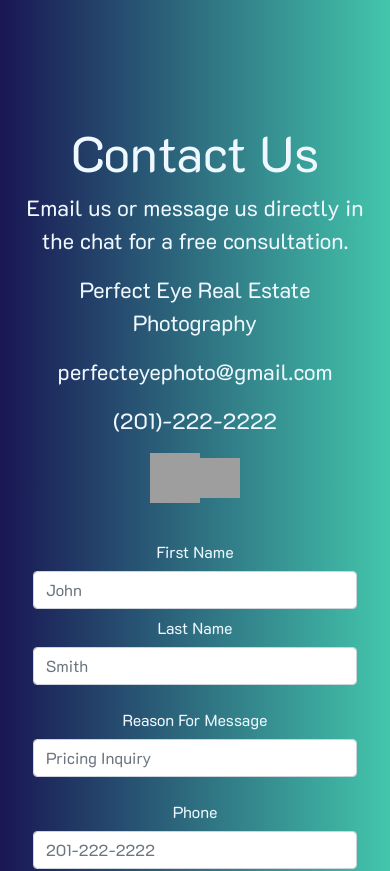
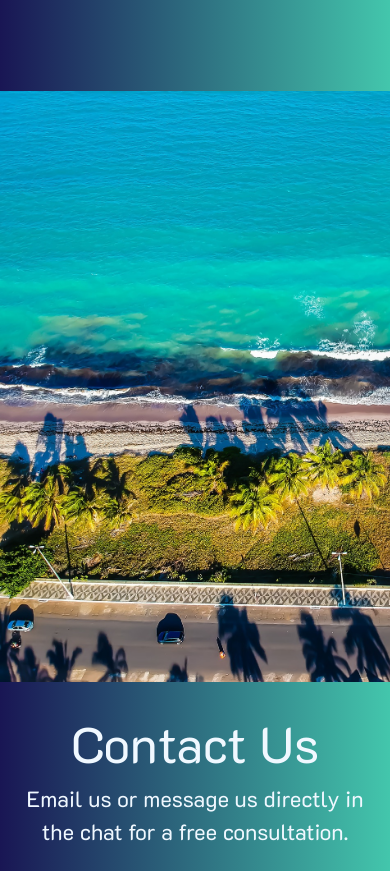
Before and after one commit to estivensal7/real_estate_photo, a React (Create React App) app: page / in a window 390 px wide. Shown: the part 3329-4200 px from the top of the page. Built offline with nearby package versions, Linux system fonts and the light colour scheme; grey boxes are pictures that could not be loaded.

Commit message:
testing parallax responsiveness

```diff
--- a/src/App.js
+++ b/src/App.js
@@ -2,17 +2,12 @@ import React, { Component } from 'react';
 import './App.css';
 
 //importing components
-import Chat from './Components/Chat/Chat';
-import Navbar from './Components/Navbar/Navbar';
 import ParallaxHeader from './Components/ParallaxHeader/ParallaxHeader';
 import ParallaxImageOne from './Components/ParallaxImageOne/ParallaxImageOne';
+import ParallaxImageTwo from './Components/ParallaxImageTwo/ParallaxImageTwo';
 import About from './Components/About/About';
 import ServiceContainer from './Components/ServicesContainer/ServicesContainer';
 import ContactContainer from './Components/ContactContainer/ContactContainer';
-
-//importing pictures for parallax containers
-import marPic from './Images/mar.jpg';
-import architectPic from './Images/architecture.jpg';
 
 //importing font-awesome icons
 import { library } from '@fortawesome/fontawesome-svg-core';
@@ -24,12 +19,11 @@ class App extends Component {
 		render() {
 			return (
 				<div className="App">
-					{/* <Navbar /> */}
-					<ParallaxHeader imageUrl={architectPic} />
+					<ParallaxHeader />
 					<About id="about-container"/>
 					<ParallaxImageOne />
 					<ServiceContainer />
-					{/* <ParallaxImage imageUrl={marPic} /> */}
+					<ParallaxImageTwo />
 					<ContactContainer />
 				</div>
 			);
--- a/src/Components/ParallaxHeader/ParallaxHeader.css
+++ b/src/Components/ParallaxHeader/ParallaxHeader.css
@@ -58,6 +58,8 @@
                 z-index: 1;
                 text-align: center;
                 color: aliceblue;
+                background-size: cover;
+                background-attachment: inherit;
         }
 
         .title {
@@ -102,6 +104,8 @@
                 z-index: 1;
                 text-align: center;
                 color: aliceblue;
+                background-size: cover;
+                background-attachment: inherit;
         }
 
         .title {
@@ -146,6 +150,8 @@
                 z-index: 1;
                 text-align: center;
                 color: aliceblue;
+                background-size: cover;
+                background-attachment: inherit;
         }
 
         .title {
--- a/src/Components/ParallaxImageOne/ParallaxImageOne.js
+++ b/src/Components/ParallaxImageOne/ParallaxImageOne.js
@@ -2,19 +2,13 @@ import React from 'react';
 
 import './ParallaxImageOne.css';
 
-function ParallaxImage() {
+function ParallaxImageOne() {
         return (
                 <div
                         className='parallax-image-one-container'
-                        style={{
-                                // 'background': `url(${props.imageUrl})`,
-                                // 'backgroundSize': 'cover',
-                                // 'backgroundAttachment': 'fixed',
-                                // 'margin': 'auto'
-                        }}
                 >
                 </div>
         )
 }
 
-export default ParallaxImage;
+export default ParallaxImageOne;
--- /dev/null
+++ b/src/Components/ParallaxImageTwo/ParallaxImageTwo.css
@@ -0,0 +1,32 @@
+.parallax-image-two-container {
+        width: 100%;
+        height: 70vh;
+        z-index: 1;
+        text-align: center;
+        color: aliceblue;
+        background: url("../../Images/mar.jpg");
+        background-size: cover;
+        background-attachment: fixed;
+        margin: auto;
+}
+
+@media (max-width: 319px) {
+        .parallax-image-two-container {
+                background-size: cover;
+                background-attachment: inherit;
+        }
+}
+
+@media (min-width: 320px) and (max-width: 400px) {
+        .parallax-image-two-container {
+                background-size: cover;
+                background-attachment: inherit;
+        }
+}
+
+@media (min-width: 401px) and (max-width: 480px) {
+        .parallax-image-two-container {
+                background-size: cover;
+                background-attachment: inherit;
+        }
+}
--- /dev/null
+++ b/src/Components/ParallaxImageTwo/ParallaxImageTwo.js
@@ -0,0 +1,14 @@
+import React from 'react';
+
+import './ParallaxImageTwo.css';
+
+function ParallaxImageTwo() {
+        return (
+                <div
+                        className='parallax-image-two-container'
+                >
+                </div>
+        )
+}
+
+export default ParallaxImageTwo;
```
